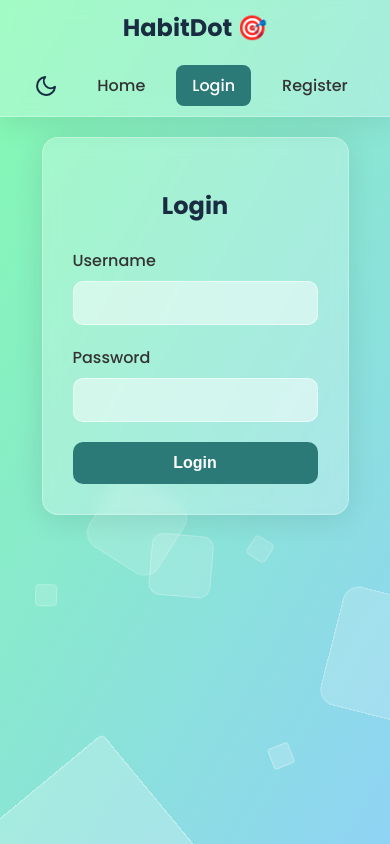
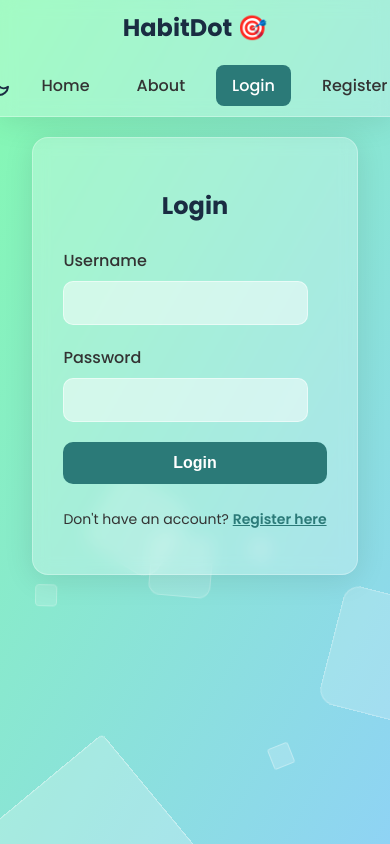
Before and after one commit to MineshJoshi/HabitTracker, a React (Create React App) app in the folder client/: page / in a window 390 px wide. Both pictures are taken after a click on the button "Login". Built offline with nearby package versions, Linux system fonts and the light colour scheme.

Commit message:
Add responsive design for mobile

```diff
--- a/client/src/App.css
+++ b/client/src/App.css
@@ -357,3 +357,33 @@ button, .nav-brand, .habit-name-text, .status-box {
     height: 45px; /* Calendar ko chota kiya */
   }
 }
+
+/* About Page Styles */
+.about-container {
+  max-width: 700px;
+  padding: 40px !important;
+  text-align: left;
+}
+.about-container h2 {
+  text-align: center;
+  margin-bottom: 25px;
+  color: var(--text-primary);
+}
+.about-container p {
+  line-height: 1.8;
+  margin-bottom: 20px;
+  color: var(--text-secondary);
+}
+
+/* Auth Page Switch Link Styles */
+.auth-switch {
+  margin-top: 25px;
+  font-size: 14px;
+  color: var(--text-secondary);
+}
+.auth-switch span {
+  color: var(--btn-primary-bg);
+  font-weight: 600;
+  cursor: pointer;
+  text-decoration: underline;
+}
--- a/client/src/App.js
+++ b/client/src/App.js
@@ -8,6 +8,7 @@ import RegisterPage from './components/RegisterPage';
 import LoginPage from './components/LoginPage';
 import HabitDetailPage from './components/HabitDetailPage';
 import BackgroundShapes from './components/BackgroundShapes';
+import AboutPage from './components/AboutPage'; // Naya page import kiya
 import './App.css';
 
 function App() {
@@ -15,9 +16,8 @@ function App() {
   const [token, setToken] = useState(null);
   const [username, setUsername] = useState('');
   const [viewingHabitId, setViewingHabitId] = useState(null);
-  const [theme, setTheme] = useState('light'); // Theme state
+  const [theme, setTheme] = useState('light');
 
-  // Theme ko toggle karne wala function
   const toggleTheme = () => {
     const newTheme = theme === 'light' ? 'dark' : 'light';
     setTheme(newTheme);
@@ -25,13 +25,11 @@ function App() {
   };
 
   useEffect(() => {
-    // App load hote hi saved theme check karo
     const savedTheme = localStorage.getItem('theme') || 'light';
     setTheme(savedTheme);
   }, []);
 
   useEffect(() => {
-    // Theme state badalne par body me attribute lagao
     document.body.setAttribute('data-theme', theme);
   }, [theme]);
 
@@ -76,20 +74,22 @@ function App() {
 
   const renderPage = () => {
     if (viewingHabitId) {
-        return <motion.div key="detail"><HabitDetailPage habitId={viewingHabitId} token={token} backToTracker={backToTracker} /></motion.div>;
+        return <motion.div key="detail"><HabitDetailPage habitId={viewingHabitId} backToTracker={backToTracker} /></motion.div>;
     }
     if (currentPage === 'tracker' && !token) {
-      return <motion.div key="login-redirect"><LoginPage handleLogin={handleLogin} /></motion.div>;
+      return <motion.div key="login-redirect"><LoginPage handleLogin={handleLogin} setCurrentPage={setCurrentPage} /></motion.div>;
     }
     switch (currentPage) {
       case 'home':
         return <motion.div key="home"><HomePage navigateToTracker={() => setCurrentPage(token ? 'tracker' : 'login')} /></motion.div>;
+      case 'about':
+        return <motion.div key="about"><AboutPage /></motion.div>;
       case 'tracker':
-        return <motion.div key="tracker-main"><TrackerPage token={token} viewHabitDetails={viewHabitDetails} /></motion.div>;
+        return <motion.div key="tracker-main"><TrackerPage viewHabitDetails={viewHabitDetails} /></motion.div>;
       case 'register':
         return <motion.div key="register"><RegisterPage setCurrentPage={setCurrentPage} /></motion.div>;
       case 'login':
-        return <motion.div key="login"><LoginPage handleLogin={handleLogin} /></motion.div>;
+        return <motion.div key="login"><LoginPage handleLogin={handleLogin} setCurrentPage={setCurrentPage} /></motion.div>;
       default:
         return <motion.div key="default-home"><HomePage navigateToTracker={() => setCurrentPage(token ? 'tracker' : 'login')} /></motion.div>;
     }
--- /dev/null
+++ b/client/src/components/AboutPage.js
@@ -0,0 +1,29 @@
+import React from 'react';
+import { motion } from 'framer-motion';
+
+function AboutPage() {
+  return (
+    <motion.div
+      className="about-container"
+      initial={{ opacity: 0, y: 20 }}
+      animate={{ opacity: 1, y: 0 }}
+      exit={{ opacity: 0, y: -20 }}
+    >
+      <h2>About HabitDot</h2>
+      <p>
+        HabitDot was created as a final year project for the TYBCA course. It's a simple yet powerful tool designed to help you build better habits and achieve your goals.
+      </p>
+      <p>
+        Our philosophy is that small, consistent actions lead to big results. With HabitDot, you can easily track your daily habits, monitor your progress with a beautiful calendar view, and stay motivated with features like streak counters.
+      </p>
+      <p>
+        This application is built using the MERN stack (MongoDB, Express.js, React, Node.js) and features a modern, responsive design with cool animations to make your habit-tracking journey enjoyable.
+      </p>
+      <p>
+        Thank you for using HabitDot!
+      </p>
+    </motion.div>
+  );
+}
+
+export default AboutPage;
--- a/client/src/components/LoginPage.js
+++ b/client/src/components/LoginPage.js
@@ -1,8 +1,8 @@
 import React, { useState } from 'react';
 import { motion } from 'framer-motion';
-import api from '../api'; // Naya import
+import api from '../api';
 
-function LoginPage({ handleLogin }) {
+function LoginPage({ handleLogin, setCurrentPage }) {
   const [username, setUsername] = useState('');
   const [password, setPassword] = useState('');
   const [message, setMessage] = useState('');
@@ -10,13 +10,38 @@ function LoginPage({ handleLogin }) {
   const onSubmit = async (e) => {
     e.preventDefault();
     try {
-      const res = await api.post('/users/login', { username, password }); // axios.post ki jagah api.post
+      const res = await api.post('/users/login', { username, password });
       handleLogin(res.data.token);
     } catch (err) {
       setMessage(err.response?.data?.message || 'Something went wrong');
     }
   };
 
-  return ( <motion.div className="auth-container" initial={{ opacity: 0, y: 20 }} animate={{ opacity: 1, y: 0 }} exit={{ opacity: 0, y: -20 }}><h2>Login</h2><form onSubmit={onSubmit} className="auth-form"><div className="form-group"><label>Username</label><input type="text" value={username} onChange={(e) => setUsername(e.target.value)} required /></div><div className="form-group"><label>Password</label><input type="password" value={password} onChange={(e) => setPassword(e.target.value)} required /></div><button type="submit" className="cta-button">Login</button></form>{message && <p className="message">{message}</p>}</motion.div> );
+  return (
+    <motion.div
+      className="auth-container"
+      initial={{ opacity: 0, y: 20 }}
+      animate={{ opacity: 1, y: 0 }}
+      exit={{ opacity: 0, y: -20 }}
+    >
+      <h2>Login</h2>
+      <form onSubmit={onSubmit} className="auth-form">
+        <div className="form-group">
+          <label>Username</label>
+          <input type="text" value={username} onChange={(e) => setUsername(e.target.value)} required />
+        </div>
+        <div className="form-group">
+          <label>Password</label>
+          <input type="password" value={password} onChange={(e) => setPassword(e.target.value)} required />
+        </div>
+        <button type="submit" className="cta-button">Login</button>
+      </form>
+      {message && <p className="message">{message}</p>}
+      <p className="auth-switch">
+        Don't have an account? <span onClick={() => setCurrentPage('register')}>Register here</span>
+      </p>
+    </motion.div>
+  );
 }
+
 export default LoginPage;
--- a/client/src/components/Navbar.js
+++ b/client/src/components/Navbar.js
@@ -1,6 +1,6 @@
 import React from 'react';
 import { motion } from 'framer-motion';
-import ThemeToggle from './ThemeToggle'; // Naya component import kiya
+import ThemeToggle from './ThemeToggle';
 
 const MotionButton = ({ className, onClick, children }) => (
   <motion.button
@@ -25,12 +25,18 @@ function Navbar({ currentPage, setCurrentPage, token, logout, theme, toggleTheme
         HabitDot 🎯
       </motion.div>
       <div className="nav-links">
-        <ThemeToggle theme={theme} toggleTheme={toggleTheme} /> {/* Toggle button yahan add kiya */}
+        <ThemeToggle theme={theme} toggleTheme={toggleTheme} />
         <MotionButton
           className={currentPage === 'home' ? 'nav-link active' : 'nav-link'}
           onClick={() => setCurrentPage('home')}
         >
           Home
+        </MotionButton>
+        <MotionButton
+          className={currentPage === 'about' ? 'nav-link active' : 'nav-link'}
+          onClick={() => setCurrentPage('about')}
+        >
+          About
         </MotionButton>
         {token && (
           <MotionButton
--- a/client/src/components/RegisterPage.js
+++ b/client/src/components/RegisterPage.js
@@ -1,24 +1,70 @@
 import React, { useState } from 'react';
 import { motion } from 'framer-motion';
-import api from '../api'; // Naya import
+import api from '../api';
 
 function RegisterPage({ setCurrentPage }) {
-  const [username, setUsername] = useState('');
-  const [password, setPassword] = useState('');
+  const [formData, setFormData] = useState({
+    fullName: '',
+    email: '',
+    username: '',
+    password: ''
+  });
   const [message, setMessage] = useState('');
+
+  const { fullName, email, username, password } = formData;
+
+  const onChange = e => setFormData({ ...formData, [e.target.name]: e.target.value });
 
   const onSubmit = async (e) => {
     e.preventDefault();
-    if (password.length < 6) return setMessage('Password must be at least 6 characters long');
+    setMessage('');
+    if (password.length < 6) {
+      return setMessage('Password must be at least 6 characters long');
+    }
     try {
-      const res = await api.post('/users/register', { username, password }); // axios.post ki jagah api.post
+      const res = await api.post('/users/register', { fullName, email, username, password });
       setMessage(res.data.message + ' Redirecting to login...');
-      setTimeout(() => { setCurrentPage('login'); }, 2000);
+      setTimeout(() => {
+        setCurrentPage('login');
+      }, 2000);
     } catch (err) {
       setMessage(err.response?.data?.message || 'Something went wrong');
     }
   };
 
-  return ( <motion.div className="auth-container" initial={{ opacity: 0, y: 20 }} animate={{ opacity: 1, y: 0 }} exit={{ opacity: 0, y: -20 }}><h2>Register</h2><form onSubmit={onSubmit} className="auth-form"><div className="form-group"><label>Username</label><input type="text" value={username} onChange={(e) => setUsername(e.target.value)} required /></div><div className="form-group"><label>Password</label><input type="password" value={password} onChange={(e) => setPassword(e.target.value)} required /></div><button type="submit" className="cta-button">Register</button></form>{message && <p className="message">{message}</p>}</motion.div> );
+  return (
+    <motion.div
+      className="auth-container"
+      initial={{ opacity: 0, y: 20 }}
+      animate={{ opacity: 1, y: 0 }}
+      exit={{ opacity: 0, y: -20 }}
+    >
+      <h2>Create Your Account</h2>
+      <form onSubmit={onSubmit} className="auth-form">
+        <div className="form-group">
+          <label>Full Name</label>
+          <input type="text" name="fullName" value={fullName} onChange={onChange} required />
+        </div>
+        <div className="form-group">
+          <label>Email Address</label>
+          <input type="email" name="email" value={email} onChange={onChange} required />
+        </div>
+        <div className="form-group">
+          <label>Username</label>
+          <input type="text" name="username" value={username} onChange={onChange} required />
+        </div>
+        <div className="form-group">
+          <label>Password</label>
+          <input type="password" name="password" value={password} onChange={onChange} required />
+        </div>
+        <button type="submit" className="cta-button">Register</button>
+      </form>
+      {message && <p className="message">{message}</p>}
+      <p className="auth-switch">
+        Already have an account? <span onClick={() => setCurrentPage('login')}>Login here</span>
+      </p>
+    </motion.div>
+  );
 }
+
 export default RegisterPage;
```
Also changed, not shown: 2 other files (tests, documents, lock files or other folders).
